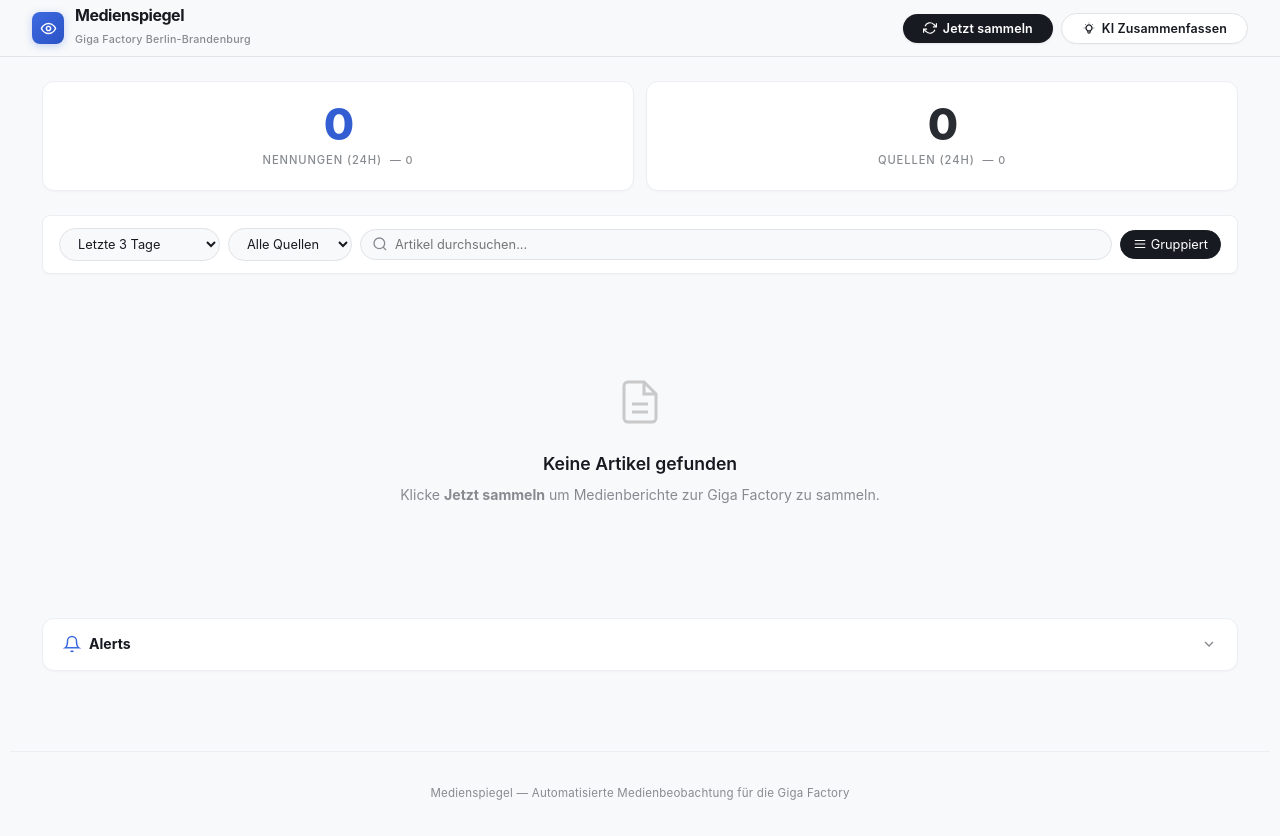
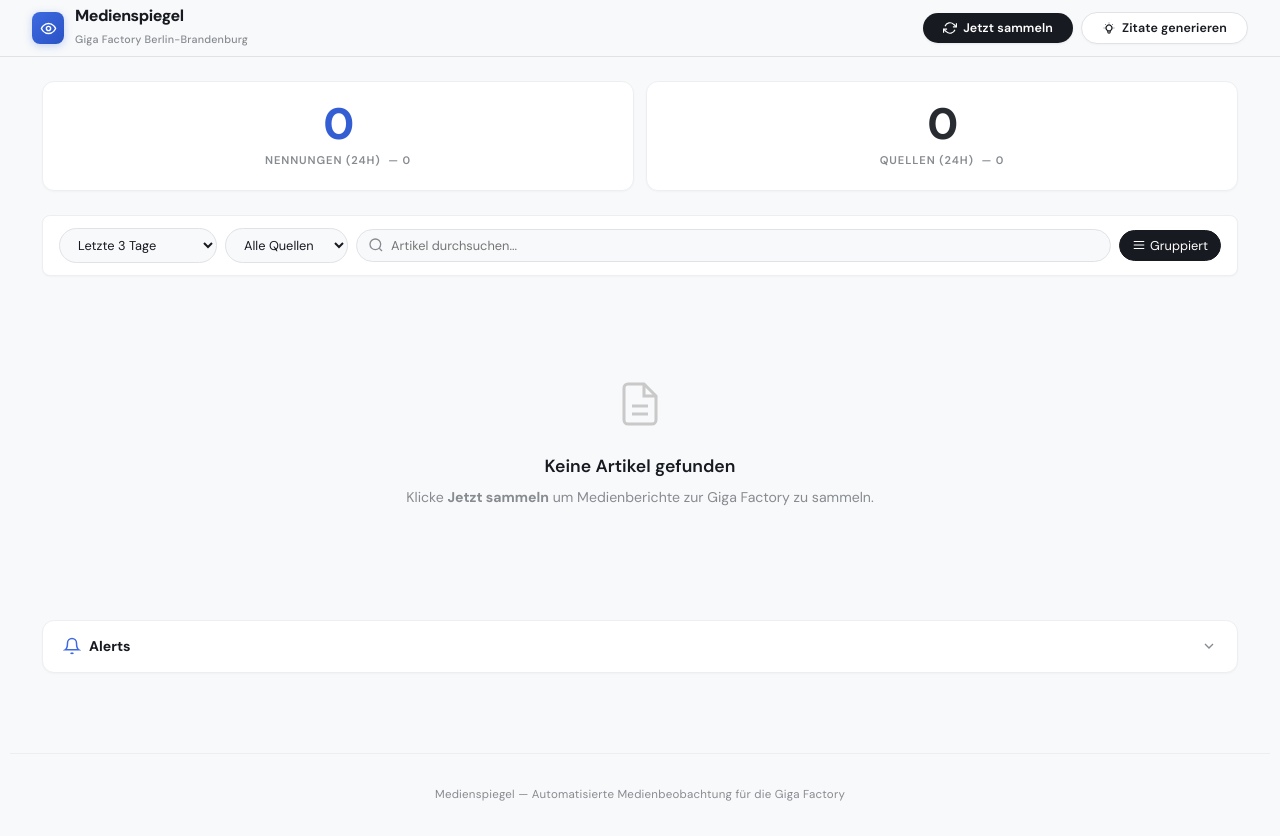
Before and after one commit to Luten-debug/medienspiegel, a Flask app: page / in a window 1280 px wide. Before the commit the page ends 800 px from the top, so only its background shows below. Run offline with Flask 2, Linux system fonts and the light colour scheme; data that the repository does not hold is empty; some libraries are stand-ins or nearby versions.

Commit message:
Auto-Zitate, besserer Prompt, stärkere Animation, 5min Refresh

```diff
--- a/app/templates/base.html
+++ b/app/templates/base.html
@@ -4,7 +4,8 @@
     <meta charset="UTF-8">
     <meta name="viewport" content="width=device-width, initial-scale=1.0">
     <title>Medienspiegel - Giga Factory Berlin-Brandenburg</title>
-    <!-- System Fonts - kein externer Request noetig -->
+    <link rel="preconnect" href="https://fonts.googleapis.com">
+    <link href="https://fonts.googleapis.com/css2?family=DM+Sans:ital,opsz,wght@0,9..40,100..1000;1,9..40,100..1000&display=swap" rel="stylesheet">
     <script src="https://unpkg.com/htmx.org@1.9.10"></script>
     <link rel="stylesheet" href="{{ url_for('static', filename='style.css') }}">
 </head>
@@ -36,7 +37,7 @@
                         hx-target="#mail-status"
                         hx-swap="innerHTML">
                     <svg width="16" height="16" viewBox="0 0 24 24" fill="none" stroke="currentColor" stroke-width="2"><path d="M9.663 17h4.674M12 3v1m6.364 1.636l-.707.707M21 12h-1M4 12H3m3.343-5.657l-.707-.707m2.828 9.9a5 5 0 117.072 0l-.548.547A3.374 3.374 0 0014 18.469V19a2 2 0 11-4 0v-.531c0-.895-.356-1.754-.988-2.386l-.548-.547z"/></svg>
-                    KI Zusammenfassen
+                    Zitate generieren
                 </button>
             </div>
         </div>
```
